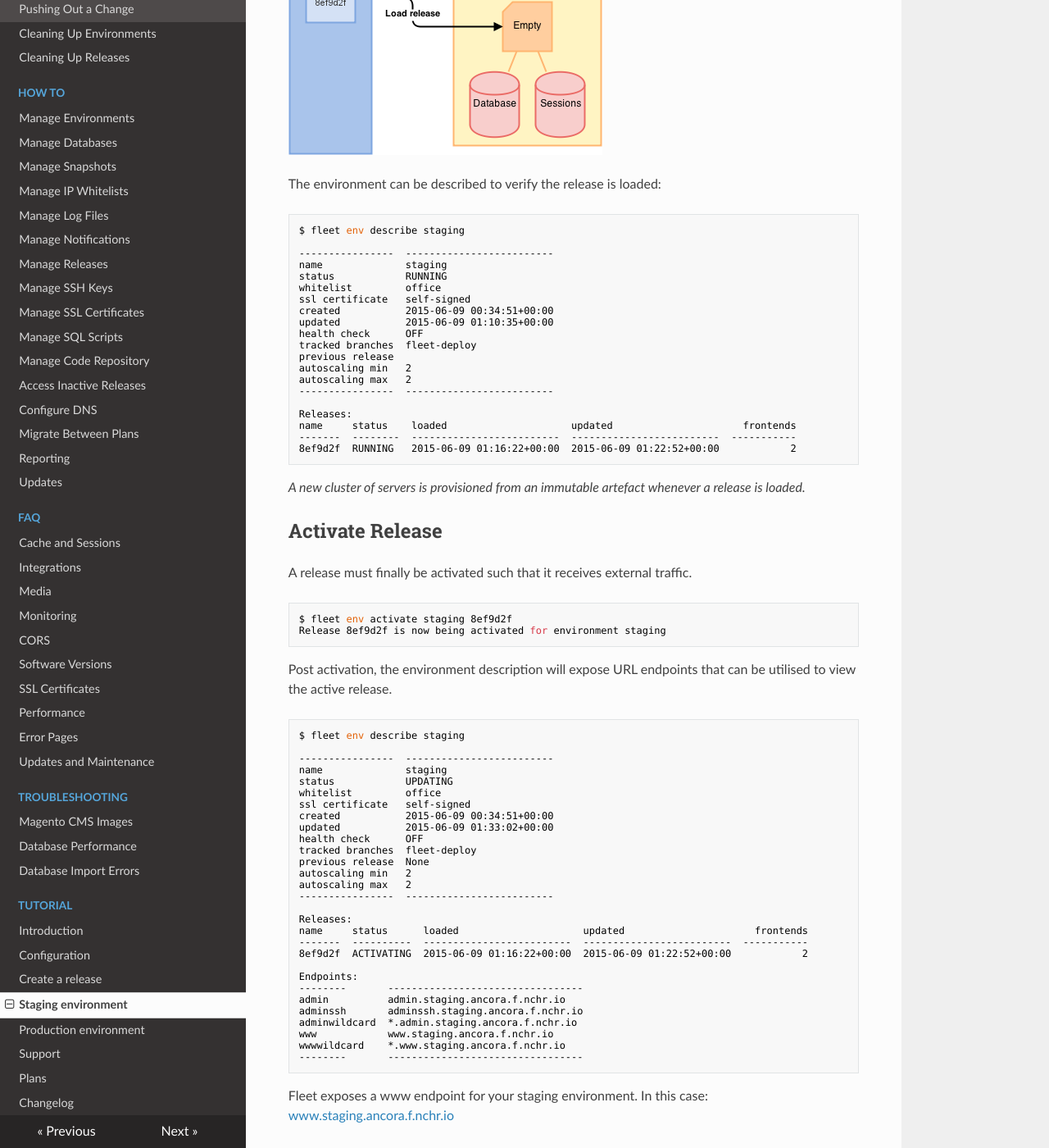
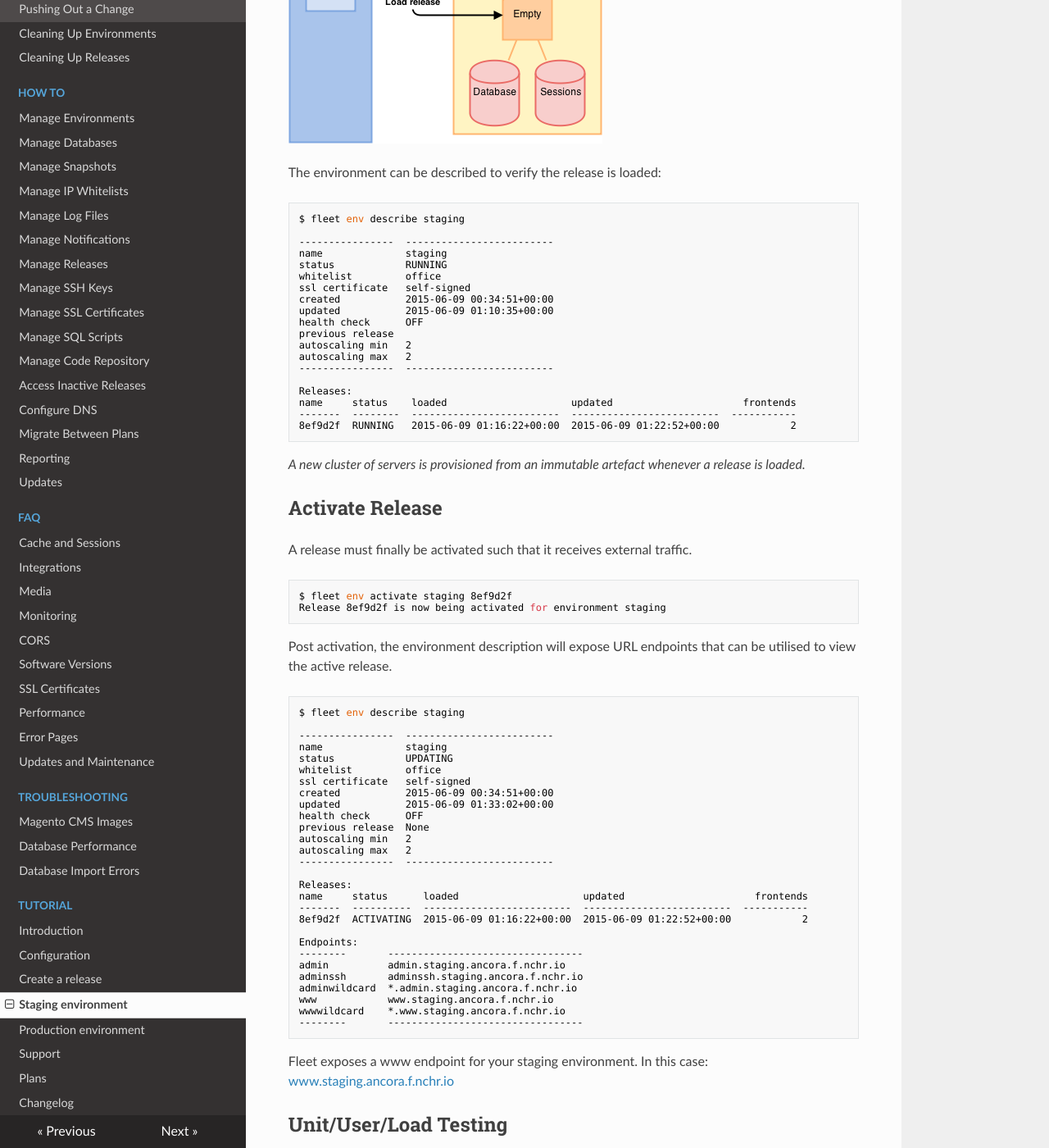
Before and after one commit to anchor/fleet-magento-docs, an MkDocs documentation site: the page built from docs/tutorial/staging-environment.md, in a window 1280 px wide and 1400 px high, scrolled down 2552 px. Shown: the whole window at 82% size. Built offline with MkDocs 1.6.1, drawn with Linux system fonts in a browser that asks for light colours; nearby versions of some CDN libraries; old or Windows-style settings are respelled for this version of MkDocs; some of the changed text lies outside the part shown.

Commit message:
Tracked branches are no longer a thing

```diff
--- a/docs/tutorial/staging-environment.md
+++ b/docs/tutorial/staging-environment.md
@@ -52,7 +52,6 @@ ssl certificate   self-signed
 created           2015-06-09 00:34:51+00:00
 updated           2015-06-09 01:10:35+00:00
 health check      OFF
-tracked branches  fleet-deploy
 previous release
 autoscaling min   2
 autoscaling max   2
@@ -140,7 +139,6 @@ ssl certificate   self-signed
 created           2015-06-09 00:34:51+00:00
 updated           2015-06-09 01:10:35+00:00
 health check      OFF
-tracked branches  fleet-deploy
 previous release
 autoscaling min   2
 autoscaling max   2
@@ -176,7 +174,6 @@ ssl certificate   self-signed
 created           2015-06-09 00:34:51+00:00
 updated           2015-06-09 01:33:02+00:00
 health check      OFF
-tracked branches  fleet-deploy
 previous release  None
 autoscaling min   2
 autoscaling max   2
@@ -239,7 +236,6 @@ ssl certificate   self-signed
 created           2015-06-09 00:34:51+00:00
 updated           2015-06-09 01:33:02+00:00
 health check      OFF
-tracked branches  fleet-deploy
 previous release  None
 autoscaling min   2
 autoscaling max   2
```
Also changed, not shown: docs/configuring-magento-for-fleet/solr.md (+0 -1 lines), docs/how-to/manage-environments.md (+0 -1 lines), docs/tutorial/configuration.md (+0 -1 lines), docs/tutorial/production-environment.md (+0 -1 lines).
